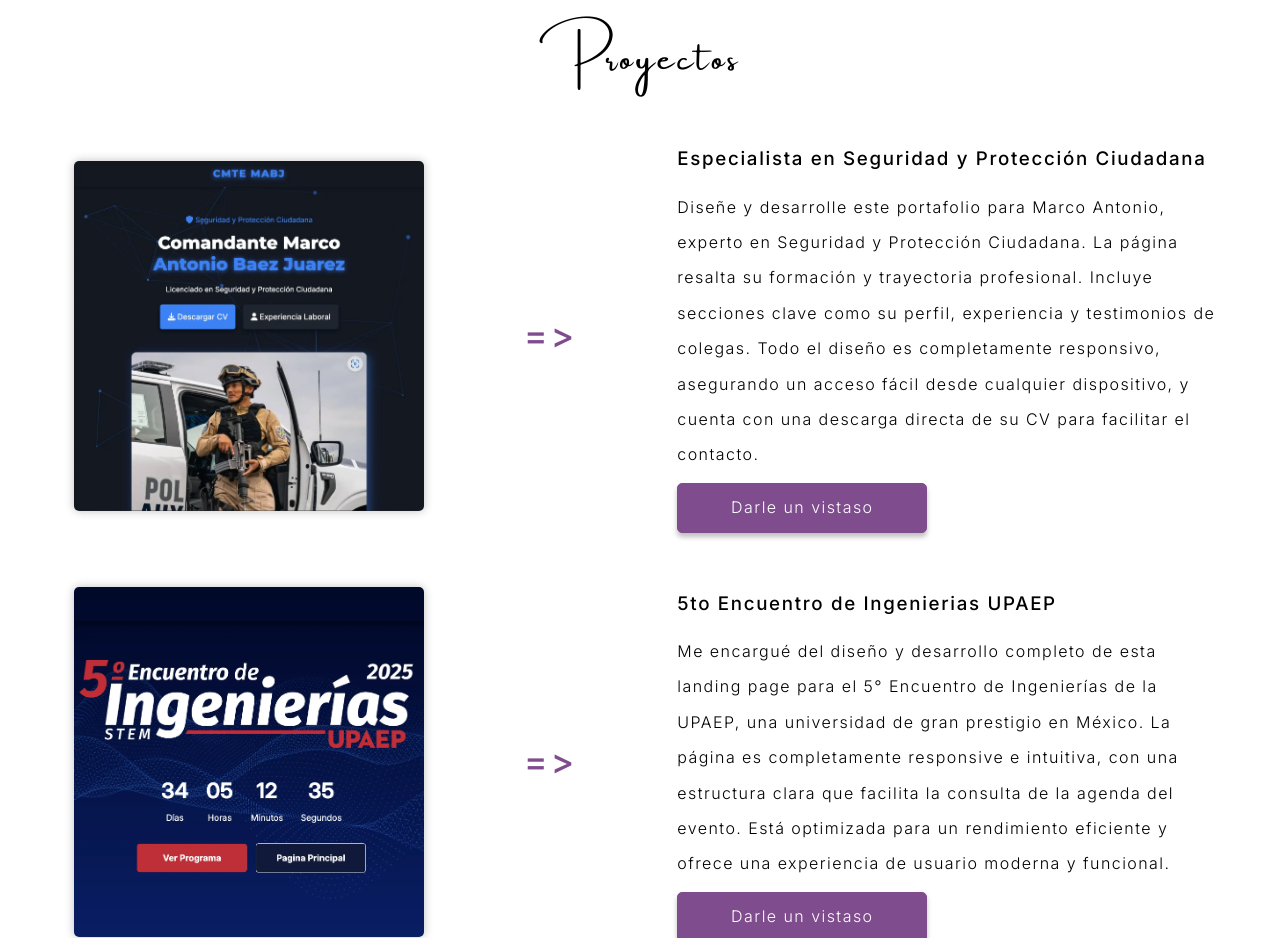
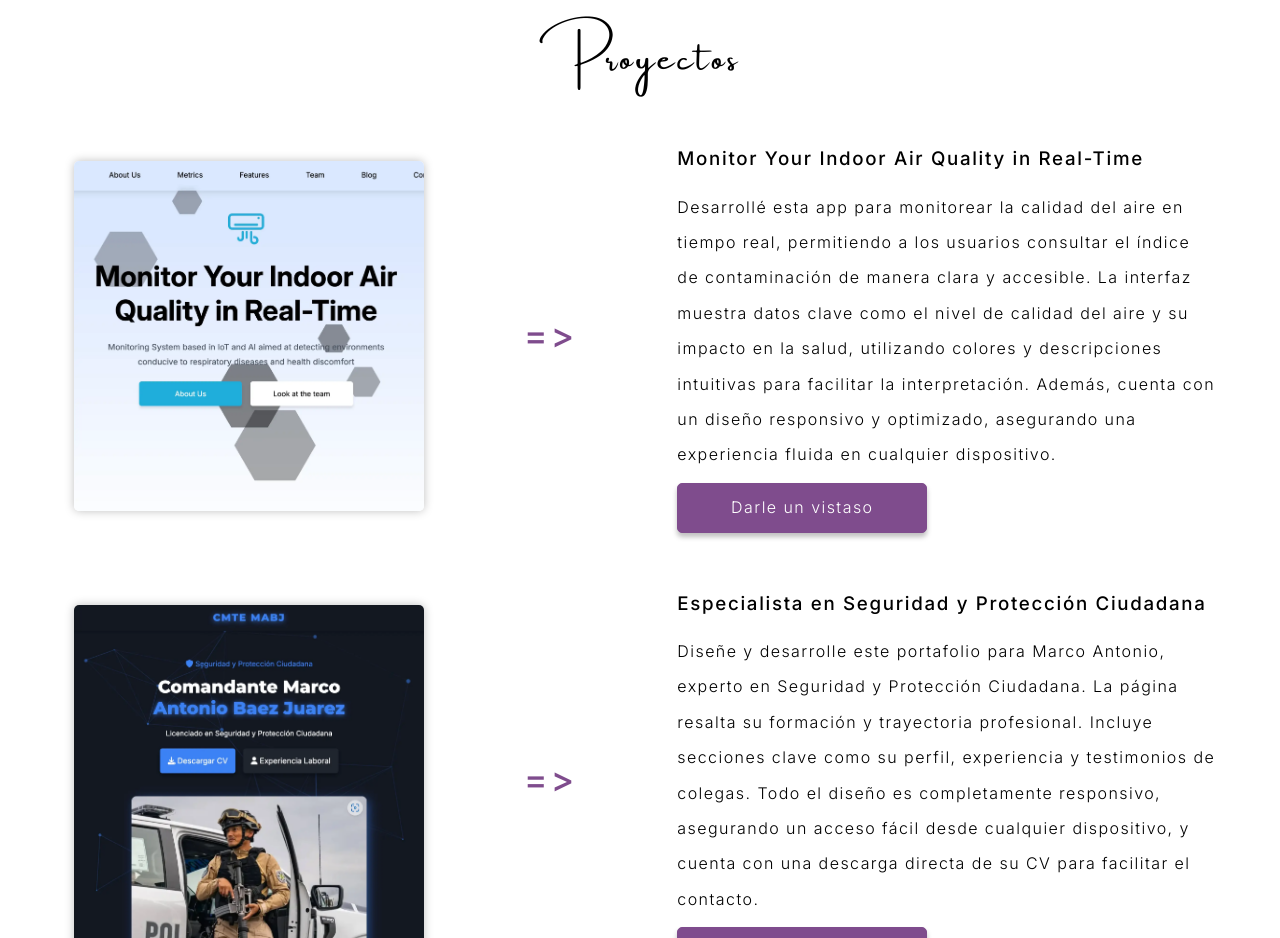
Before and after one commit to Axel-Meyrek/Portafolio-Axel-Meyrek, a website: page index.html in a window 1280 px wide. Shown: the part 2780-3718 px from the top of the page. Drawn offline with nearby package versions, Linux system fonts and the light colour scheme.

Commit message:
Add new proyect

```diff
--- a/index.html
+++ b/index.html
@@ -144,6 +144,16 @@
     <section id="portafolio" class="sectionProyectos">
         <h2 class="sectionProyectos_title">Proyectos</h2>
 
+        <div class="proyectos">
+            <img width="350px" height="350px" loading="lazy" class="proyecto_img" src="img/IndooAirQuality.webp"
+                alt="Captura de pantalla de una pagina web estatica sobre una plataforma de educación en linea">
+            <span class="proyecto_arrow">=></span>
+            <div class="proyectoConteinerDescription">
+                <h3 class="proyectoConteinerDescription_title">Monitor Your Indoor Air Quality in Real-Time</h3>
+                <p class="proyectoConteinerDescription_description">Desarrollé esta app para monitorear la calidad del aire en tiempo real, permitiendo a los usuarios consultar el índice de contaminación de manera clara y accesible. La interfaz muestra datos clave como el nivel de calidad del aire y su impacto en la salud, utilizando colores y descripciones intuitivas para facilitar la interpretación. Además, cuenta con un diseño responsivo y optimizado, asegurando una experiencia fluida en cualquier dispositivo.</p>
+                <a target="_blank" href="https://comandantebaez.vercel.app/" class="proyectoConteinerDescription_button">Darle un vistaso</a>
+            </div>
+        </div>
         <div class="proyectos">
             <img width="350px" height="350px" loading="lazy" class="proyecto_img" src="img/portafolioComandanteBaez.webp"
                 alt="Captura de pantalla de una pagina web estatica sobre una plataforma de educación en linea">
```
Also changed, not shown: img/IndooAirQuality.webp (added).
